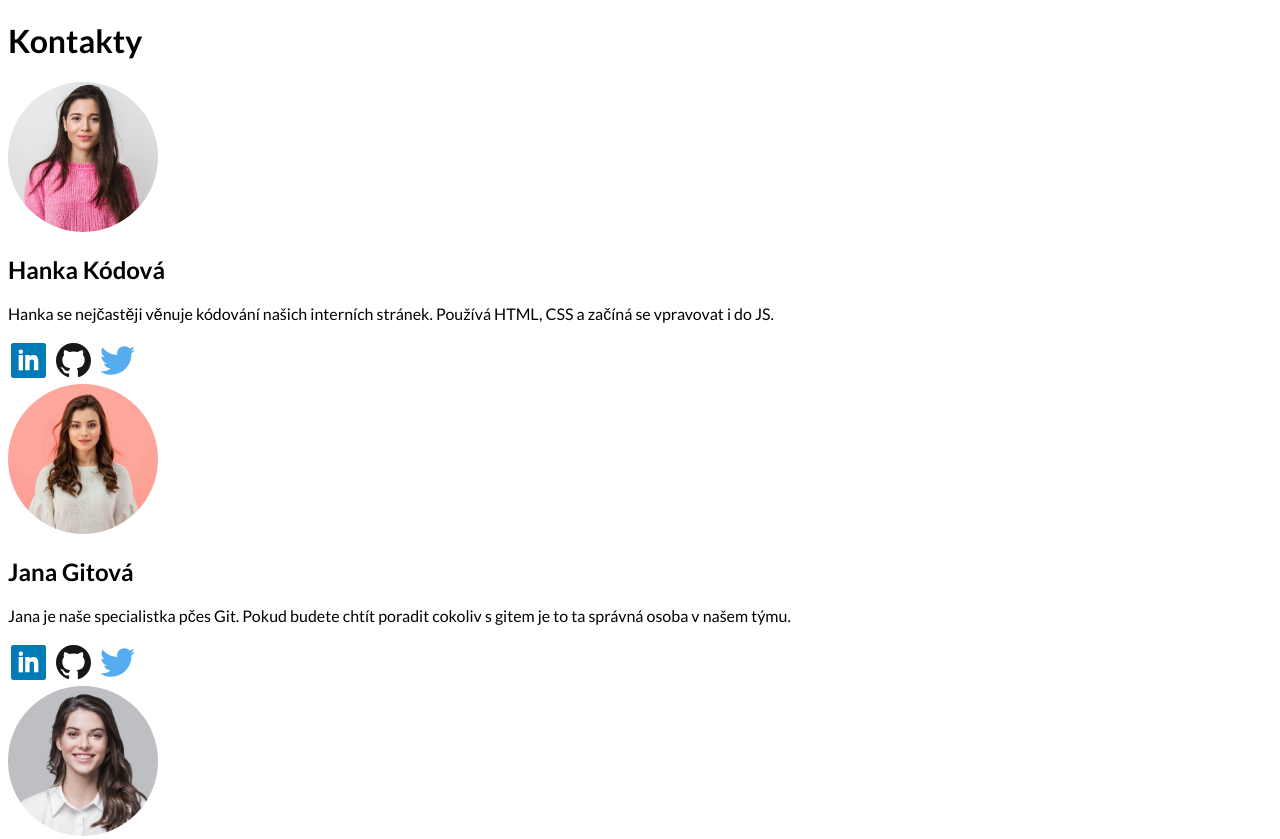
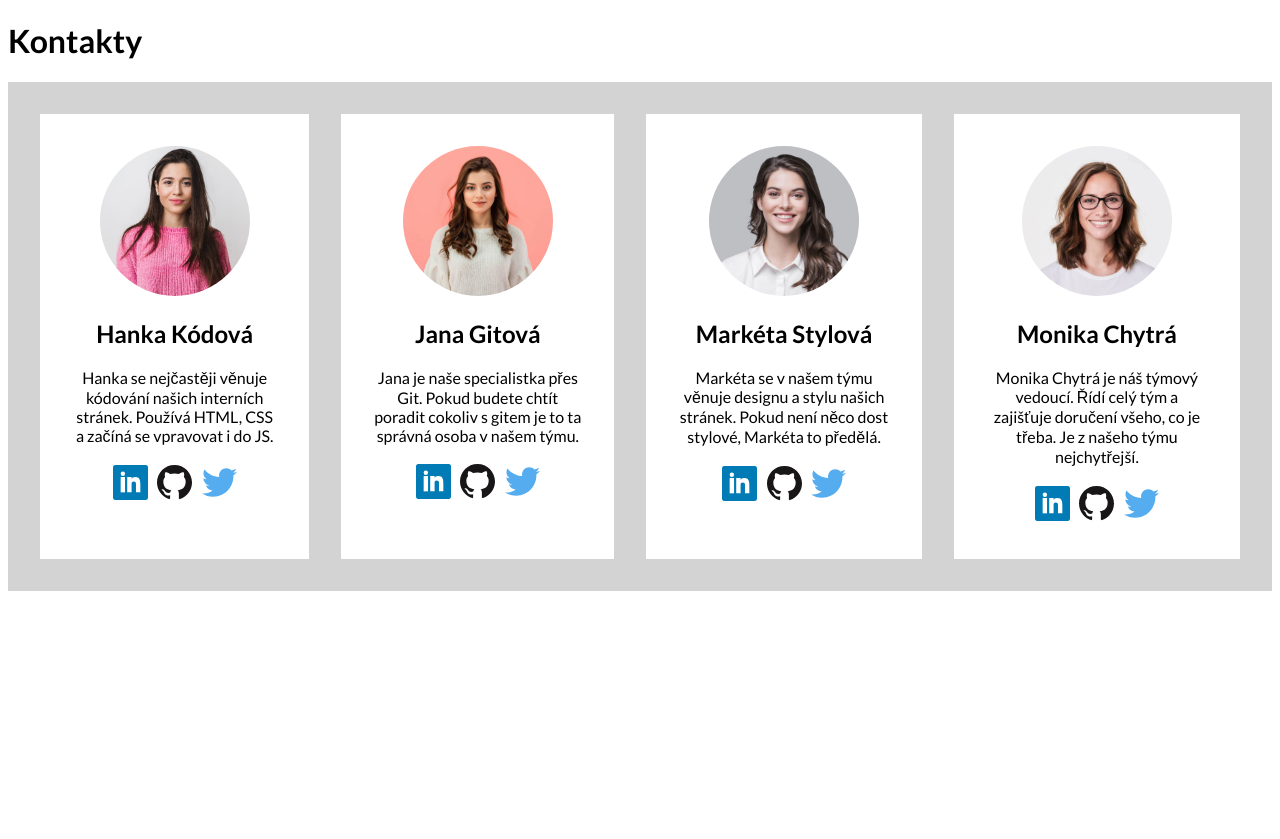
Before and after one commit to tvorimweb-2021-praha-jaro/du-3---kontakty-EvaHouzvickova, a plain HTML site: page index.html in a window 1280 px wide. Shown: the top 839 px of the page. After the commit the page ends 800 px from the top, so only its background shows below. Drawn offline with Linux system fonts and the light colour scheme.

Commit message:
uprava CSS dle zmen v HTML

```diff
--- a/index.html
+++ b/index.html
@@ -25,7 +25,7 @@
             <div class="zam2">
                 <img src="images/jana.jpg" class="profilovka" height="150" weight="150" alt="Jana Gitová">
                 <h2> Jana Gitová</h2>
-                <p>Jana je naše specialistka pčes Git. Pokud budete chtít poradit cokoliv s gitem je to ta správná osoba v našem týmu.</p>
+                <p>Jana je naše specialistka přes Git. Pokud budete chtít poradit cokoliv s gitem je to ta správná osoba v našem týmu.</p>
                     <div class="ikony">
                         <img src="images/icons/linkedin.svg" height="35" weight="35" alt="LinkedIn Jana Gitová">
                         <img src="images/icons/github.svg" height="35" weight="35" alt="Github Jana Gitová">
@@ -44,7 +44,7 @@
             </div>
             <div class="zam4">
                 <img src="images/monika.jpg" class="profilovka" height="150" weight="150" alt="Monika Chytrá">
-                <h2> </h2>
+                <h2>Monika Chytrá</h2>
                 <p>Monika Chytrá je náš týmový vedoucí. Řídí celý tým a zajišťuje doručení všeho, co je třeba. Je z našeho týmu nejchytřejší.</p>
                     <div class="ikony">
                         <img src="images/icons/linkedin.svg" height="35" weight="35" alt="LinkedIn Monika Chytrá">
--- a/style.css
+++ b/style.css
@@ -4,6 +4,25 @@ html { box-sizing: border-box }
 body {
     font-family: 'Lato', sans-serif;
     font-size: 16px;
+}
+
+.zamestnanci {
+    background-color: lightgrey;
+    display: flex;
+}
+
+.zam1,
+.zam2,
+.zam3,
+.zam4 {
+    background-color: white;
+    padding: 2rem;
+    margin: 2rem 0 2rem 2rem;
+    text-align: center;
+}
+
+.zam4 {
+    margin-right: 2rem;
 }
 
 .profilovka {
```
